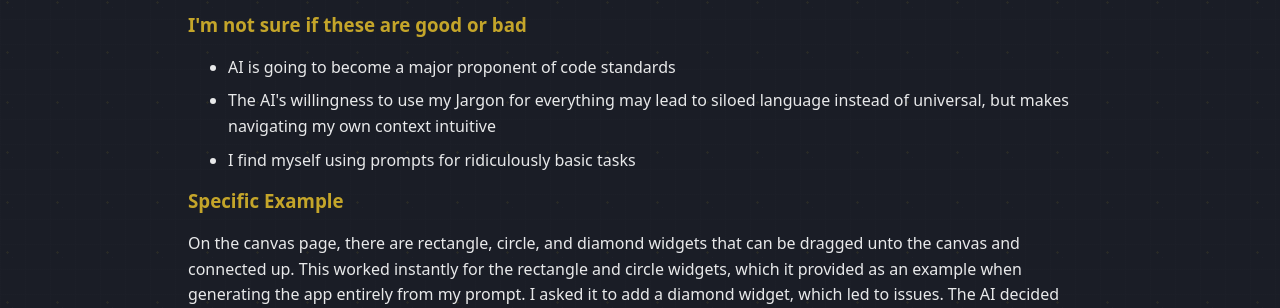
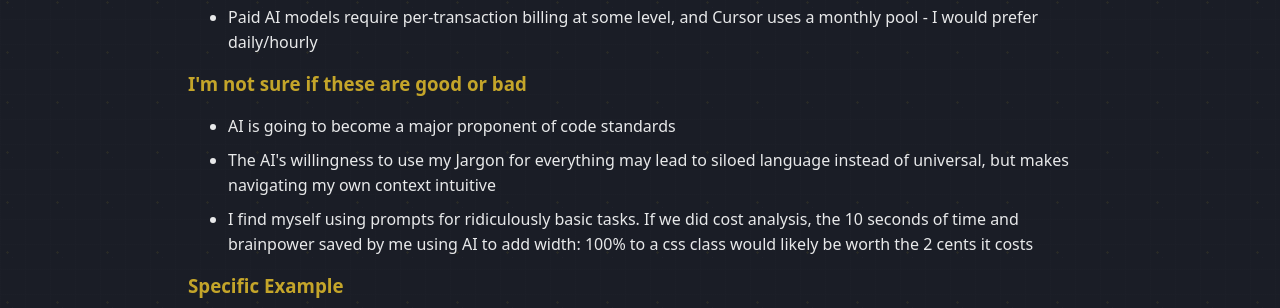
Before and after one commit to JoeByrdDev/cursor-website, a website: page impressions.html in a window 1280 px wide. Shown: the part 1455-1763 px from the top of the page. Drawn offline with Linux system fonts and the light colour scheme.

Commit message:
Impressions page content updates

```diff
--- a/impressions.html
+++ b/impressions.html
@@ -70,12 +70,13 @@
           <li>The AI will happily provide structure for the code, which will become an inescapable trap if followed blindly and will lead to a project that feels like it should work, but would be impossible to refactor without completely changing the approach and organization</li>
           <li>Exponential context growth</li>
           <li>The AI can infer what kind of visual/rendering effects will occur from it's changes, but cannot see and interact with them as a human can</li>
+          <li>Paid AI models require per-transaction billing at some level, and Cursor uses a monthly pool - I would prefer daily/hourly</li>
         </ul>
         <h3>I'm not sure if these are good or bad</h3>
         <ul>
           <li>AI is going to become a major proponent of code standards</li>
           <li>The AI's willingness to use my Jargon for everything may lead to siloed language instead of universal, but makes navigating my own context intuitive</li>
-          <li>I find myself using prompts for ridiculously basic tasks</li>
+          <li>I find myself using prompts for ridiculously basic tasks. If we did cost analysis, the 10 seconds of time and brainpower saved by me using AI to add width: 100% to a css class would likely be worth the 2 cents it costs</li>
         </ul>
         <h3>Specific Example</h3>
         <p>
```
